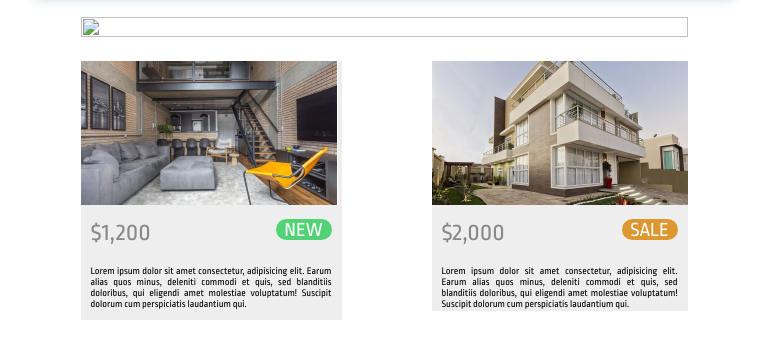
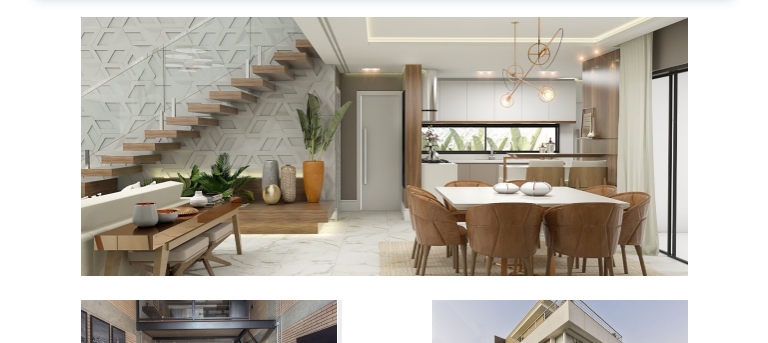
Before and after one commit to edcruz29/lovt, a plain HTML site: page index.html in a window 1280 px wide. Shown: the part 52-395 px from the top of the page, without its empty margins (256-1024 px from the left). Drawn offline with Linux system fonts and the light colour scheme; the site is published under a folder, as on GitHub Pages, so addresses that start at the root find nothing.

Commit message:
alterado

```diff
--- a/index.html
+++ b/index.html
@@ -26,7 +26,7 @@
     </header>
     <main>
       <section class="carroussel">
-        <div class="exposicao"><img src="/img/imagem1.png" alt="" /></div>
+        <div class="exposicao"><img src="./img/imagem1.png" alt="" /></div>
       </section>
       <section class="cards">
         <div class="card1">
```
